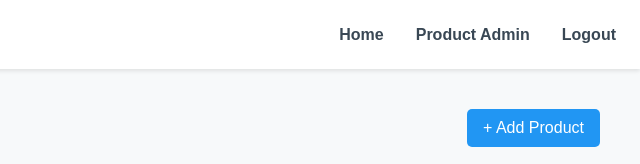
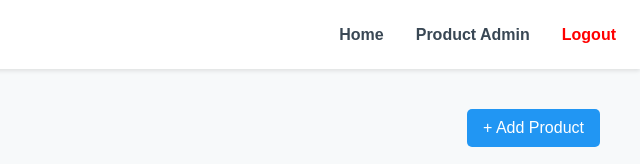
Before and after one commit to erlnrinzl/aviatron-webstore, a plain HTML site: page src/admin-products.html in a window 1280 px wide. Shown: the top 164 px of the page, 640-1280 px from the left. Drawn offline with Linux system fonts and the light colour scheme; sample sign-in values are in the browser's storage.

Commit message:
Update admin-products.html

```diff
--- a/src/admin-products.html
+++ b/src/admin-products.html
@@ -25,7 +25,7 @@
           <a href="./admin-products.html">Product Admin</a>
         </div>
         <div class="nav-link">
-          <a href="#" onclick="logout()"
+          <a style="color:red" href="#" onclick="logout()"
             ><i class="fas fa-sign-out-alt"></i> Logout</a
           >
         </div>
```
